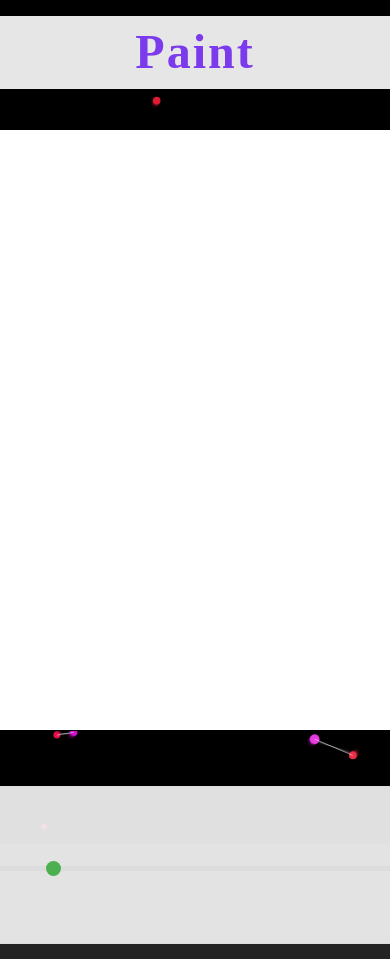
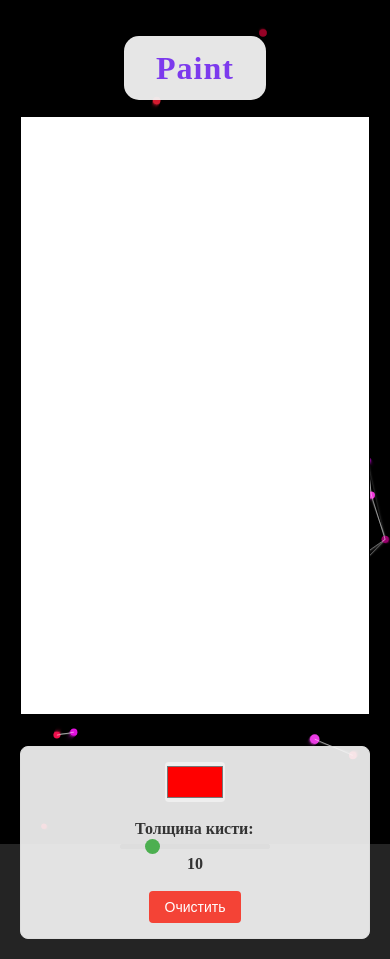
Before and after one commit to SlavaSlav4ik/Mini-APP-Paint-Canvas, a React (Vite) app: page / in a window 390 px wide. Built offline with nearby package versions, Linux system fonts and the light colour scheme.

Commit message:
оптимиз тест

```diff
--- a/src/App.css
+++ b/src/App.css
@@ -1,3 +1,94 @@
+@media (min-width: 1200px) {
+    .paint-title {
+        font-size: 3rem;
+        padding: 0.5rem 3rem;
+    }
+}
+
+@media (max-width: 768px) {
+    .wrapper {
+        padding: 10px;
+    }
+
+    .paint-title {
+        font-size: 1.5rem;
+        padding: 0.5rem 1.5rem;
+        margin-top: 0.5rem;
+    }
+
+    .tools {
+        padding: 10px;
+        gap: 10px;
+    }
+
+    .brush-controls {
+        flex-direction: column;
+        align-items: stretch;
+        gap: 8px;
+    }
+
+    .brush-controls label {
+        min-width: auto;
+    }
+
+    #brushSize {
+        min-width: 100%;
+    }
+
+    .color-input {
+        width: 50px;
+        height: 35px;
+    }
+
+    button {
+        padding: 10px 20px;
+        font-size: 16px;
+    }
+}
+
+@media (max-width: 576px) {
+
+}
+
+@media (max-width: 480px) {
+    .paint-title {
+        display: grid;
+        place-items: center;
+        font-size: 2rem;
+        padding: 0.1rem 1rem;
+        letter-spacing: 3rem;
+
+    }
+
+    .paint {
+        margin: 1rem;
+    }
+
+    .tools {
+        display: grid;
+        justify-items: stretch;
+        margin-top: 10px;
+        padding: 8px;
+        gap: 1px;
+        .brush-controls {
+            gap: 3px;
+        }
+    }
+
+    .wrapper {
+        padding: 5px;
+    }
+
+    .color-picker {
+        justify-content: center;
+    }
+
+    .buttons {
+        justify-content: center;
+    }
+}
+
+
 .wrapper {
     display: flex;
     justify-content: center;
@@ -5,6 +96,8 @@
     min-height: 100vh;
     position: relative;
     overflow: hidden;
+    padding: 20px;
+    box-sizing: border-box;
 }
 
 .wrapper-v2 {
@@ -13,25 +106,28 @@
     align-items: center;
     position: relative;
     z-index: 2;
+    width: 100%;
+    max-width: 1200px;
 }
-
 
 .paint-header {
     text-align: center;
+    width: 100%;
 }
 
 .paint-title {
     color: #7C3AED;
     background: rgba(255, 255, 255, 0.9);
     margin-top: 1rem;
-    padding: 0.02rem 22rem;
+    padding: 0.5rem 2rem;
     border-radius: 15px;
-    font-size: 3rem;
+    font-size: 2rem;
     font-weight: 800;
-    letter-spacing: 2px;
+    letter-spacing: 1px;
     box-shadow: 0 8px 25px rgba(0, 0, 0, 0.15);
     border: none;
     backdrop-filter: blur(15px);
+    display: inline-block;
 }
 
 .paint {
@@ -41,6 +137,8 @@
     box-shadow: 0 4px 6px rgba(0, 0, 0, 0.1);
     position: relative;
     z-index: 3;
+    max-width: 100%;
+    height: auto;
 }
 
 .tools {
@@ -56,6 +154,7 @@
     max-width: 800px;
     position: relative;
     z-index: 3;
+    box-sizing: border-box;
 }
 
 .color-picker {
@@ -76,6 +175,7 @@
     display: flex;
     gap: 10px;
     align-items: center;
+    flex-wrap: wrap;
 }
 
 .brush-controls label {
@@ -85,6 +185,7 @@
 
 #brushSize {
     flex-grow: 1;
+    min-width: 150px;
 }
 
 #brushSizeValue {
--- a/src/App.jsx
+++ b/src/App.jsx
@@ -1,22 +1,35 @@
-// Немного грязно получилось, но что поделать.
-import { useEffect } from 'react';
+import { useEffect, useState } from 'react';
 import './App.css'
 import { initPaint } from "./Canvas";
 import BackFrontAunt from "./BackFrontAuntContainer"
 
+function App() {
+    const [canvasSize, setCanvasSize] = useState({
+        width: Math.min(800, window.innerWidth - 40),
+        height: Math.min(600, window.innerHeight - 200)
+    });
 
+    useEffect(() => {
+        function handleResize() {
+            setCanvasSize({
+                width: Math.min(800, window.innerWidth - 40),
+                height: Math.min(600, window.innerHeight - 200)
+            });
+        }
 
-function App() {
+        window.addEventListener('resize', handleResize);
+        return () => window.removeEventListener('resize', handleResize);
+    }, []);
+
     useEffect(() => {
         initPaint();
-    }, []);
+    }, [canvasSize]);
 
     return (
         <div className="wrapper">
             <BackFrontAunt />
 
             <div className="wrapper-v2">
-
                 <div className="paint-header">
                     <h1 className="paint-title">Paint</h1>
                 </div>
@@ -24,9 +37,10 @@ function App() {
                 <canvas
                     id="paint"
                     className="paint"
-                    width={800}
-                    height={600}
+                    width={canvasSize.width}
+                    height={canvasSize.height}
                 ></canvas>
+
                 <div className="tools">
                     <div className="color-picker">
                         <input
```
